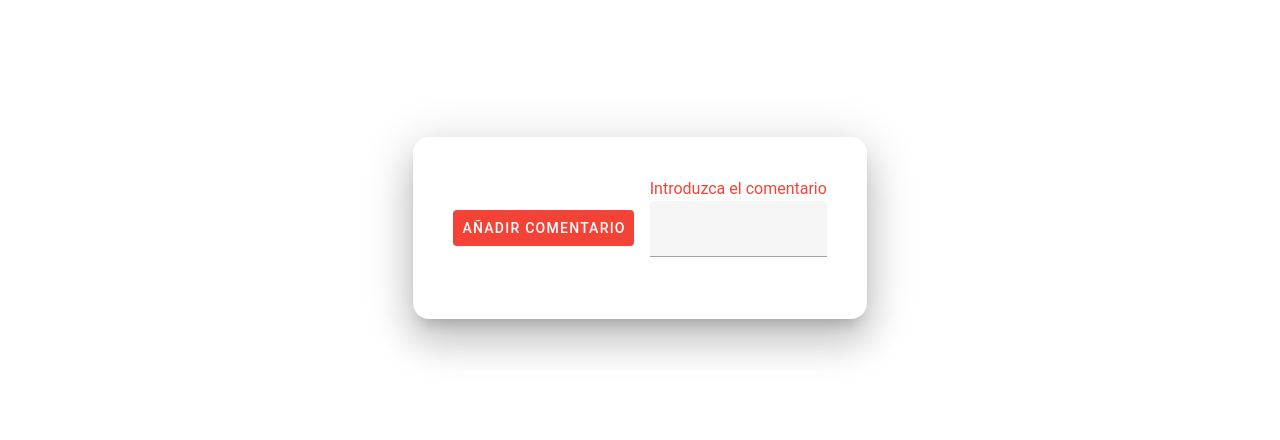
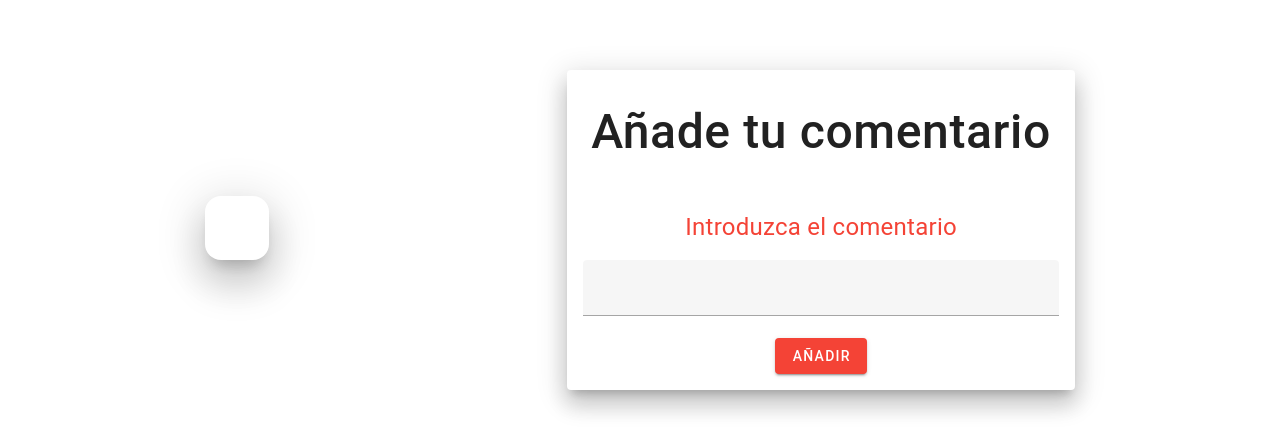
Before and after one commit to SyTW2324/E08, a Vue app in the folder front-end/: page /books/1 in a window 1280 px wide. Shown: the part 214-654 px from the top of the page. Built offline with nearby package versions, Linux system fonts and the light colour scheme; no server answers; sample sign-in values are in the browser's storage.

Commit message:
Almost finished comments

```diff
--- a/front-end/src/components/BookInformation.vue
+++ b/front-end/src/components/BookInformation.vue
@@ -29,20 +29,25 @@
             {{ bookInfo.description }}
           </p>
         </v-card-text>
-        <v-card-actions class="justify-center">
-          <v-btn class="bg-red white--text" @click="postComment"
-            >Añadir comentario</v-btn
-          >
-          <br />
+      </v-card>
+    </v-row>
 
+    <v-row justify="center">
+      <v-card class="text-center elevation-15">
+        <v-card-title class="title">Añade tu comentario</v-card-title>
+
+        <v-card-text>
           <form @submit.prevent="postComment">
-            <p class="mx-auto text-red">Introduzca el comentario</p>
+            <p class="mx-auto text-red Text_title">Introduzca el comentario</p>
             <v-text-field data-cy="username" v-model="comment"></v-text-field>
           </form>
-        </v-card-actions>
+          <v-btn class="bg-red white--text" @click="postComment">Añadir </v-btn>
+          <br />
+        </v-card-text>
       </v-card>
     </v-row>
   </v-container>
+
   <v-container>
     <v-row>
       <v-col v-for="comment in bookComments" :key="comment.id" cols="12" md="4">
@@ -52,9 +57,6 @@
           <v-card-text>
             <p>{{ comment.comment }}</p>
           </v-card-text>
-          <v-card-actions class="d-flex justify-center">
-            <v-btn class="bg-red white--text" @click="">Más información</v-btn>
-          </v-card-actions>
         </v-card>
       </v-col>
     </v-row>
@@ -67,6 +69,7 @@ import { useRoute, useRouter } from "vue-router";
 import { useUserStore } from "@/store/userStore";
 const UserStore = useUserStore();
 
+const userID = UserStore._id;
 interface book_response {
   id: number;
   description: string;
@@ -87,7 +90,7 @@ export default {
       bookId: "",
       bookInfo,
       bookComments,
-      userID: UserStore._id,
+      userID,
       comment: "",
       warning: false,
       warning_message: "",
@@ -106,13 +109,14 @@ export default {
         const book_id = this.bookId;
         const coment_content = this.comment;
         const user_id = this.userID;
+
         try {
           const response = await axios.post(
             `${import.meta.env.VITE_API_URL}/comments`,
             {
-              book_id,
-              user_id,
-              coment_content,
+              book_referenced: book_id,
+              author: user_id,
+              comment: coment_content,
             },
             {
               headers: {
@@ -134,7 +138,6 @@ export default {
     },
 
     async fetchBookData() {
-      console.log("Getting books");
       try {
         const response = await axios.get(
           `${import.meta.env.VITE_API_URL}/books?id=${this.bookId}`,
@@ -149,17 +152,29 @@ export default {
         console.error(error);
       }
     },
-  },
-  watch: {
-    "$route.params.id"(newId) {
-      this.bookId = newId;
-      this.fetchBookData();
+
+    async fetchComments() {
+      try {
+        const response = await axios.get(
+          `${import.meta.env.VITE_API_URL}/comments/${this.bookId}`,
+          {
+            headers: {
+              "Content-Type": "application/json",
+            },
+          }
+        );
+        this.bookComments = response.data.data;
+      } catch (error) {
+        this.bookComments = undefined;
+        console.error(error);
+      }
     },
   },
 
   created() {
     this.bookId = this.$route.params.id;
     this.fetchBookData();
+    this.fetchComments();
   },
 };
 </script>
```
